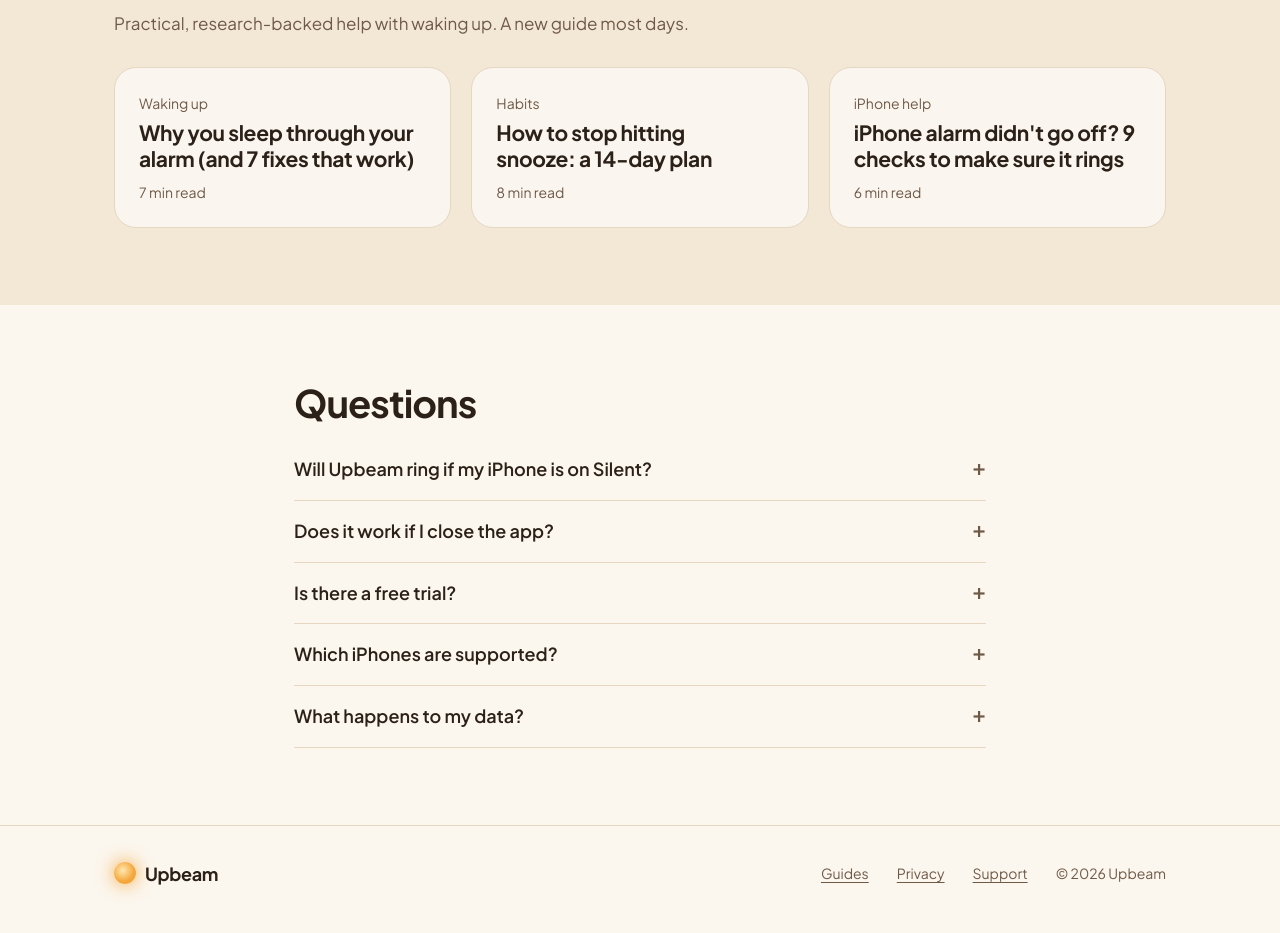
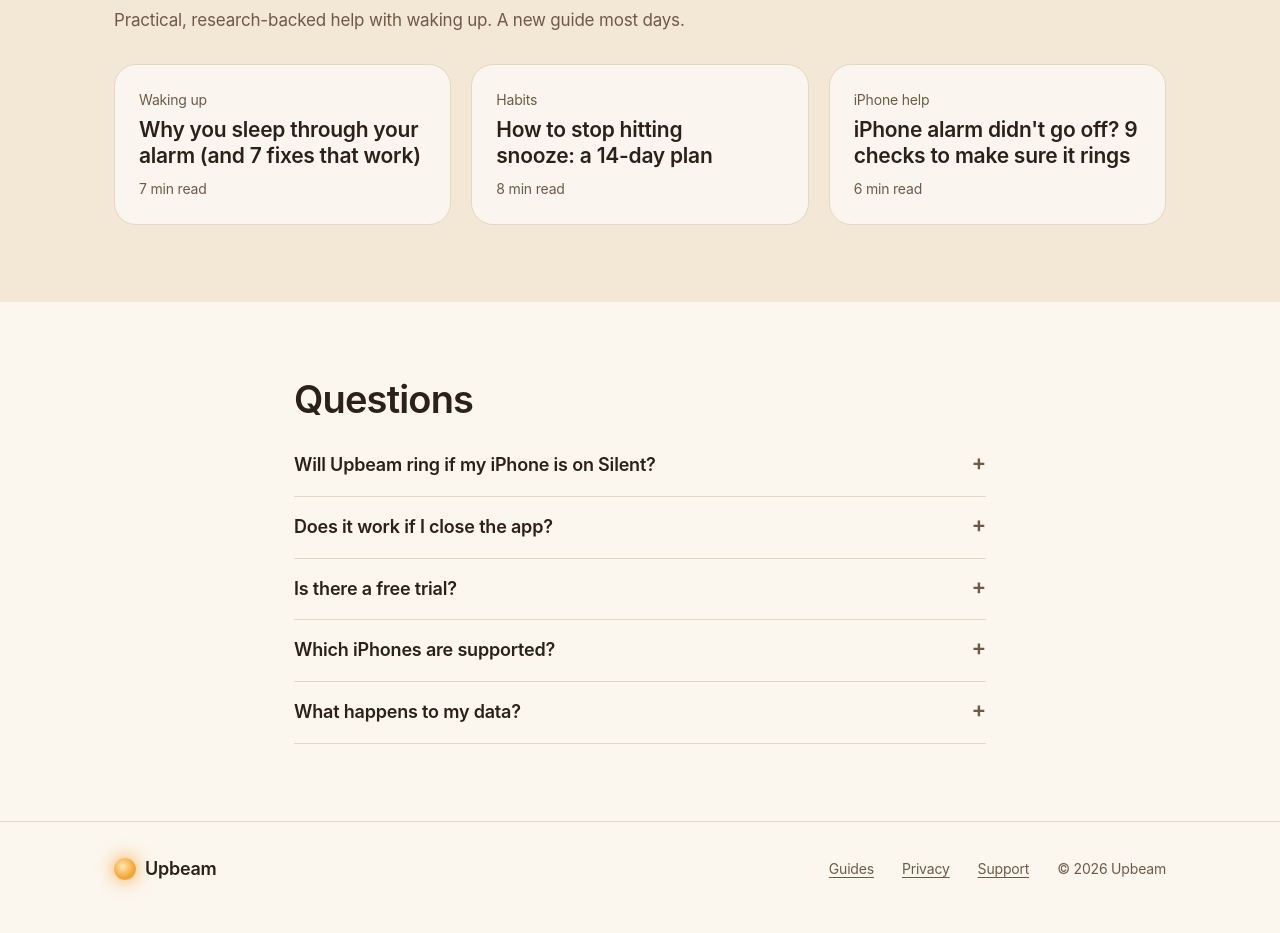
Before and after one commit to KalekidanA/upbeam-site, a plain HTML site: page index.html in a window 1280 px wide. Shown: the part 2836-3769 px from the top of the page. Drawn offline with Linux system fonts and the light colour scheme.

Commit message:
Use Apple's system font (San Francisco) with Inter fallback
Co-Authored-By: Claude Opus 5.5 <noreply@anthropic.com>
Claude-Session: https://claude.ai/code/session_019ZsTGTK3NgqJ3NCfBoKsGf

```diff
--- a/index.html
+++ b/index.html
@@ -8,7 +8,7 @@
 <link rel="canonical" href="https://getupbeam.com/">
 <link rel="icon" href="favicon.svg" type="image/svg+xml">
 <link rel="preconnect" href="https://fonts.googleapis.com"><link rel="preconnect" href="https://fonts.gstatic.com" crossorigin>
-<link href="https://fonts.googleapis.com/css2?family=Plus+Jakarta+Sans:wght@400;500;600;700;800&display=swap" rel="stylesheet">
+<link href="https://fonts.googleapis.com/css2?family=Inter:wght@400;500;600;700&display=swap" rel="stylesheet">
 <link rel="stylesheet" href="style.css">
 </head>
 <body>
--- a/style.css
+++ b/style.css
@@ -2,7 +2,7 @@
 VOICE: calm, warm, trustworthy — a morning, not a sales pitch.
 IDEA: the page is the sky of the Upbeam app: sunrise by day, moonlit at night.
 PICTURE: a sun (moon at night) rising out of a soft horizon with the app's "rings in" card.
-COLOUR and TYPE: warm beige sky, ink brown, sun gold accent; night indigo. Plus Jakarta Sans throughout: modern, rounded, elegant.
+COLOUR and TYPE: warm beige sky, ink brown, sun gold accent; night indigo. San Francisco (Apple system font) throughout, Inter as the fallback off Apple devices.
 LAYOUT: full-bleed sky hero, then calm bands; guides as a readable 680px column.
 */
 :root{
@@ -27,12 +27,12 @@ LAYOUT: full-bleed sky hero, then calm bands; guides as a readable 680px column.
 :root[data-theme=light]{--stars:0}
 *{box-sizing:border-box;min-width:0}
 html{scroll-padding-top:72px}
-body{margin:0;background:var(--bg);color:var(--ink);font:17px/1.6 "Plus Jakarta Sans",system-ui,-apple-system,sans-serif;overflow-x:clip}
+body{margin:0;background:var(--bg);color:var(--ink);-webkit-font-smoothing:antialiased;-moz-osx-font-smoothing:grayscale;letter-spacing:-.011em;font:17px/1.6 -apple-system,BlinkMacSystemFont,"SF Pro Display","SF Pro Text",Inter,"Helvetica Neue",Helvetica,Arial,sans-serif;overflow-x:clip}
 a{color:var(--accent);text-underline-offset:3px}
-h1,h2,h3{font-family:"Plus Jakarta Sans",system-ui,sans-serif;font-weight:700;letter-spacing:-.025em;line-height:1.1;text-wrap:balance;margin:0 0 .4em}
+h1,h2,h3{font-family:-apple-system,BlinkMacSystemFont,"SF Pro Display","SF Pro Text",Inter,"Helvetica Neue",Helvetica,Arial,sans-serif;font-weight:600;letter-spacing:-.022em;line-height:1.08;text-wrap:balance;margin:0 0 .4em}
 h1{font-size:clamp(36px,6vw,56px)}
 h2{font-size:clamp(28px,3.6vw,38px)}
-h3{font-size:21px;line-height:1.25;letter-spacing:-.015em}
+h3{font-size:21px;line-height:1.24;letter-spacing:-.012em}
 p{margin:0 0 1em}
 .wrap{max-width:1180px;margin:0 auto;padding:0 max(5vw,18px)}
 .band{padding:clamp(40px,6vw,88px) 0}
@@ -43,7 +43,7 @@ p{margin:0 0 1em}
 /* nav */
 nav.top{position:sticky;top:0;z-index:10;backdrop-filter:blur(14px);-webkit-backdrop-filter:blur(14px);background:color-mix(in srgb,var(--bg) 78%,transparent);border-bottom:1px solid var(--line)}
 nav.top .wrap{display:flex;align-items:center;gap:22px;min-height:62px;flex-wrap:wrap}
-.logo{display:flex;align-items:center;gap:9px;letter-spacing:-.02em;font:700 21px "Plus Jakarta Sans",system-ui,sans-serif;color:var(--ink);text-decoration:none;margin-right:auto}
+.logo{display:flex;align-items:center;gap:9px;letter-spacing:-.015em;font:600 21px -apple-system,BlinkMacSystemFont,"SF Pro Display","SF Pro Text",Inter,"Helvetica Neue",Helvetica,Arial,sans-serif;color:var(--ink);text-decoration:none;margin-right:auto}
 .logo i{width:22px;height:22px;border-radius:50%;background:radial-gradient(circle at 40% 38%,#FFE7B0,var(--sun) 60%);box-shadow:0 0 18px var(--sun)}
 nav.top a.l{color:var(--ink);text-decoration:none;font-size:15px}
 nav.top a.l:hover{color:var(--accent)}
@@ -64,7 +64,7 @@ nav.top a.l:hover{color:var(--accent)}
 .sky .body{fill:var(--sun)}
 .sky .halo{fill:var(--sun);opacity:.22}
 .ringcard{position:absolute;left:6%;right:6%;bottom:2%;padding:18px 20px;border-radius:24px;background:var(--card);backdrop-filter:blur(16px);-webkit-backdrop-filter:blur(16px);border:1px solid var(--line);box-shadow:0 20px 50px -24px rgba(43,33,24,.4)}
-.ringcard b{display:block;letter-spacing:-.03em;font:700 34px/1 "Plus Jakarta Sans",system-ui,sans-serif;white-space:nowrap}
+.ringcard b{display:block;letter-spacing:-.022em;font:600 34px/1 -apple-system,BlinkMacSystemFont,"SF Pro Display","SF Pro Text",Inter,"Helvetica Neue",Helvetica,Arial,sans-serif;white-space:nowrap}
 .ringcard .row{display:flex;justify-content:space-between;align-items:baseline;gap:10px;flex-wrap:wrap}
 .nudges{display:flex;gap:8px;margin-top:12px;flex-wrap:wrap}
 .nudges span{padding:6px 12px;border-radius:999px;border:1px solid var(--line);font-size:14px;white-space:nowrap}
@@ -79,7 +79,7 @@ nav.top a.l:hover{color:var(--accent)}
 /* pricing */
 .prices{display:grid;grid-template-columns:repeat(3,minmax(0,1fr));gap:18px;margin-top:30px;align-items:stretch}
 .price{padding:26px;border-radius:22px;border:1px solid var(--line);background:var(--card);display:flex;flex-direction:column}
-.price .amt{letter-spacing:-.03em;font:700 40px/1 "Plus Jakarta Sans",system-ui,sans-serif;margin:10px 0 4px;white-space:nowrap}
+.price .amt{letter-spacing:-.022em;font:600 40px/1 -apple-system,BlinkMacSystemFont,"SF Pro Display","SF Pro Text",Inter,"Helvetica Neue",Helvetica,Arial,sans-serif;margin:10px 0 4px;white-space:nowrap}
 .price.hero-p{background:var(--btn);color:var(--btnink);border-color:transparent}
 .price.hero-p .sub,.price.hero-p .small{color:color-mix(in srgb,var(--btnink) 72%,transparent)}
 .tag{display:inline-block;align-self:flex-start;padding:4px 10px;border-radius:999px;background:var(--sun);color:#2B2118;font-size:13px;font-weight:600}
```
Also changed, not shown: guides/how-to-stop-hitting-snooze.html (+1 -1 lines), guides/index.html (+1 -1 lines), guides/iphone-alarm-didnt-go-off.html (+1 -1 lines), guides/why-you-sleep-through-your-alarm.html (+1 -1 lines), privacy.html (+1 -1 lines), support.html (+1 -1 lines).
